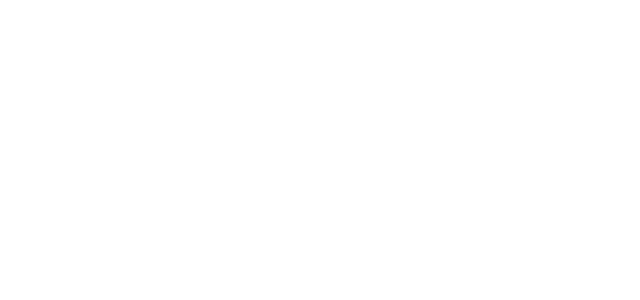
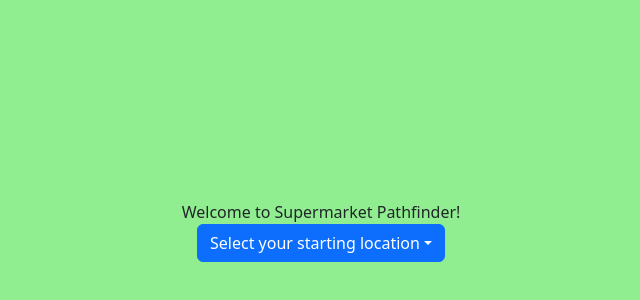
Before and after one commit to apin014/supermarket-pathfinder, a React (Create React App) app in the folder application/: page / in a window 1280 px wide. Before the commit this address had no page. Shown: the part 200-500 px from the top of the page, without its empty margins (319-959 px from the left). Built offline with nearby package versions, Linux system fonts and the light colour scheme.

Commit message:
added Home page

```diff
--- a/application/src/Routes.js
+++ b/application/src/Routes.js
@@ -1,10 +1,12 @@
 import React from 'react';
 import { Routes, Route } from 'react-router-dom';
 import View from './pages/View';
+import Home from './pages/Home';
 
 const MyRoutes = () => {
     return (
         <Routes>
+            <Route exact path='' element={<Home />}></Route>
             <Route path='pathfinder'>
                 <Route path=':loc' element={<View/>} />
             </Route>
--- /dev/null
+++ b/application/src/pages/Home.js
@@ -0,0 +1,29 @@
+import React from "react";
+import { Dropdown, Container, Row } from "react-bootstrap";
+import 'bootstrap/dist/css/bootstrap.min.css';
+
+const Home = () => {
+    return(
+        <div style={{width: '100vw', height: '100vh', backgroundColor: 'lightgreen', paddingTop: '50vh'}}>
+            <Container className="mw-100 p-0" style={{textAlign: 'center'}}>
+                <Row>
+                    <p1>Welcome to Supermarket Pathfinder!</p1>
+                </Row>
+                <Row>
+                    <Dropdown>
+                        <Dropdown.Toggle>
+                            Select your starting location
+                        </Dropdown.Toggle>
+                        <Dropdown.Menu>
+                            <Dropdown.Item>Location A</Dropdown.Item>
+                            <Dropdown.Item>Location B</Dropdown.Item>
+                            <Dropdown.Item>Location C</Dropdown.Item>
+                        </Dropdown.Menu>
+                    </Dropdown>
+                </Row>
+            </Container>
+        </div>
+    )
+}
+
+export default Home;
```
